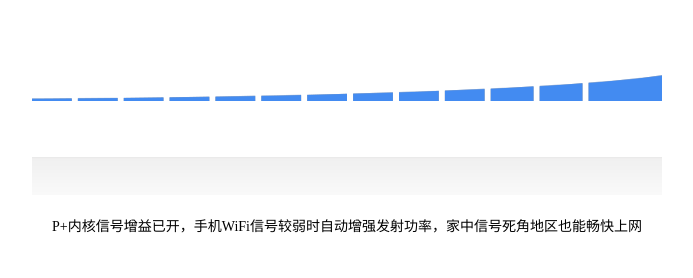
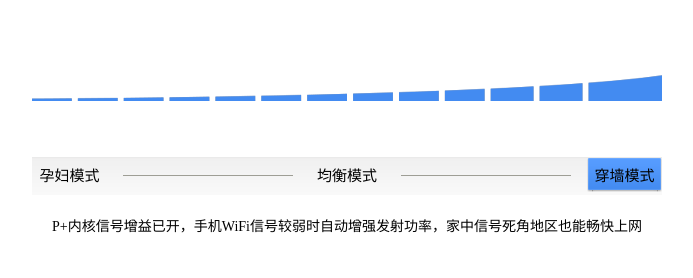
Before and after one commit to PoetLiu/Web, a plain HTML site: page Router/app/radio_power/index.html in a window 1280 px wide. Shown: the whole page, without its empty margins (293-986 px from the left). Drawn offline with Linux system fonts and the light colour scheme.

Commit message:
New: Add select bar button and split line.

```diff
--- a/Router/app/radio_power/css/index.css
+++ b/Router/app/radio_power/css/index.css
@@ -10,10 +10,36 @@
 }
 
 .container .power .select-bar {
+    position: relative;
     width: 630px;
     height: 38px;
     font-size: 14px;
     background: url("../images/power_btn_bg.png") repeat-x;
+    text-align: center;
+}
+
+.container .power .select-bar a,
+.container .power .select-bar i {
+    float: left;
+}
+
+.container .power .select-bar i {
+    width: 170px;
+    border-top: 1px solid #9e9e95;
+    position: relative;
+    top: 18px;
+    margin: 0 calc(65px/4);
+}
+
+.container .power .select-bar a {
+   width: 75px;
+    height: 38px;
+    line-height: 38px;
+    font-size: 15px;
+}
+
+.container .power .select-bar a.selected {
+    background: url("../images/power_selected.png") no-repeat;
 }
 
 #pw-bg,
--- a/Router/app/radio_power/index.html
+++ b/Router/app/radio_power/index.html
@@ -14,7 +14,13 @@
     <div class="power">
         <div id="pw-bg"></div>
         <div id="pw-select"></div>
-        <div class="select-bar"></div>
+        <div class="select-bar">
+           <a data-power="2" id="pwa-low">孕妇模式</a>
+            <i></i>
+            <a data-power="50" id="pwa-middle">均衡模式</a>
+            <i></i>
+            <a data-power="100" id="pwa-high">穿墙模式</a>
+        </div>
         <p class="intro-text" id="pw-intro"></p>
     </div>
     <div class="rules"></div>
--- a/Router/app/radio_power/js/index.js
+++ b/Router/app/radio_power/js/index.js
@@ -21,5 +21,7 @@ function powerBarUpdate(mode) {
     if (m) {
         $("#pw-select").animate({width: m.width+"px"}, 500);
         $("#pw-intro").html(m.intro);
+        $("#pwa-"+mode).addClass("selected").siblings().removeClass("selected");
+
     }
 }
```
Also changed, not shown: Router/app/radio_power/images/power_selected.png (added).
